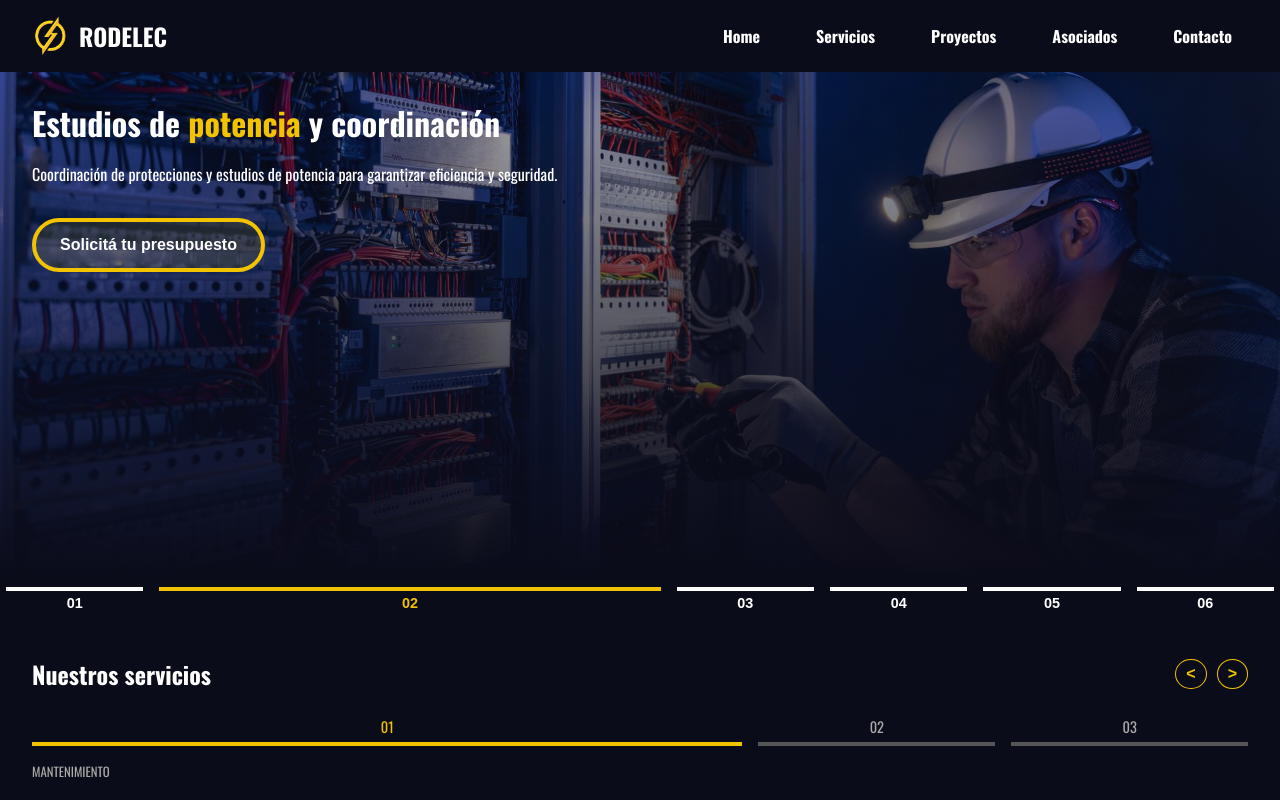
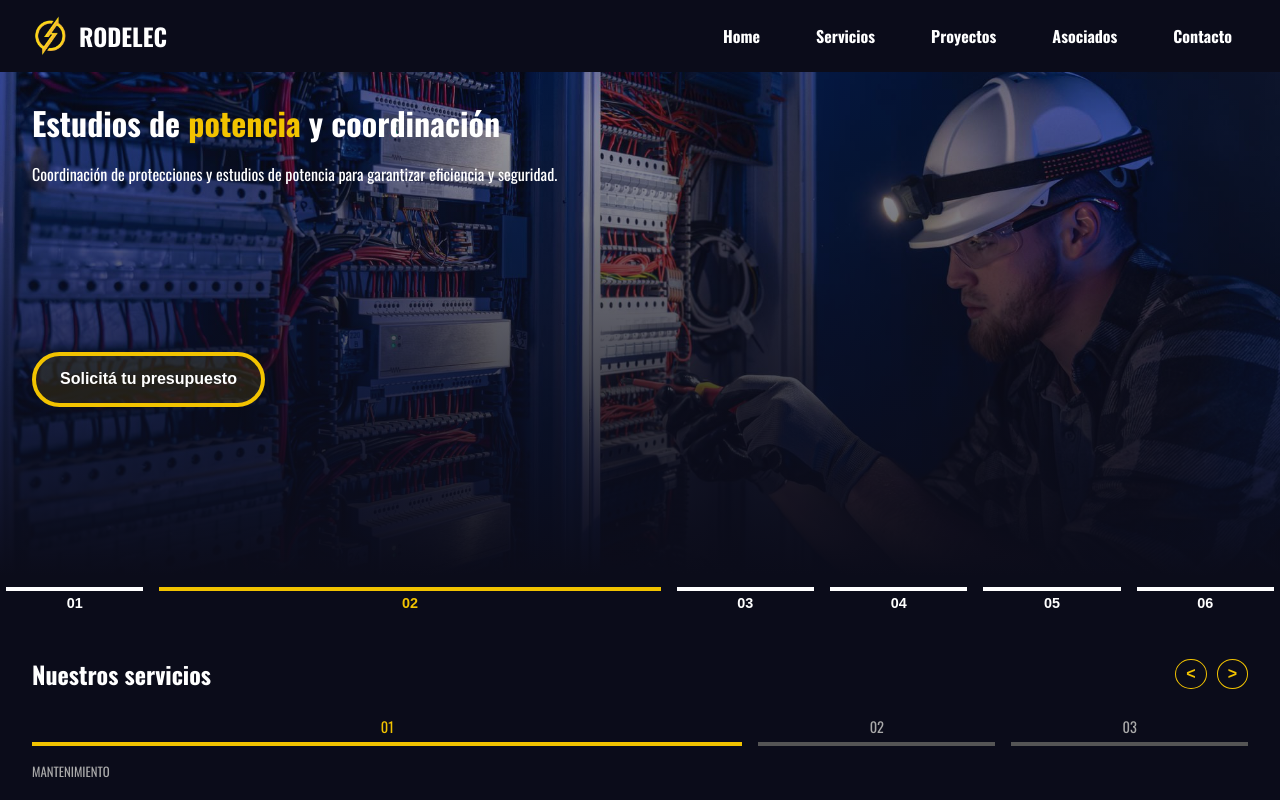
Before and after one commit to theMarroc/rodelec, a React (Vite) app: page / in a window 1280 px wide. Shown: the top 800 px of the page. Built offline with nearby package versions, Linux system fonts and the light colour scheme.

Commit message:
v4 Vercel

```diff
--- a/src/components/Carousel.jsx
+++ b/src/components/Carousel.jsx
@@ -68,7 +68,8 @@ const Text = styled.p`
 
 const Button = styled.button`
   position: absolute;
-
+  top: 50%;
+  left: 2rem;
   background-color: #f2c2001c;
   border: solid 4px #f2c300;
   color: #fff;
@@ -78,7 +79,7 @@ const Button = styled.button`
   font-weight: bold;
   cursor: pointer;
   transition: 0.3s;
-  z-index: 3;
+  z-index: 4;
 
   &:hover {
     background-color: #f2c300;
@@ -216,18 +217,18 @@ const Carousel = () => {
   return (
     <CarouselWrapper bg={slides[current].image}>
       <Overlay2 />
+
       <Content>
         <Title dangerouslySetInnerHTML={{ __html: slides[current].title }} />
         <Text>{slides[current].text}</Text>
-        <a href="https://wa.me/2291512866?text=%20Estoy%20interesado%20en%20un%20presupuesto%20electrico" target="_blank" rel="noopener noreferrer">
+      </Content>
 
-        </a>
+      <a href="https://wa.me/2291512866?text=%20Estoy%20interesado%20en%20un%20presupuesto%20electrico" target="_blank" rel="noopener noreferrer">
         <Button>Solicitá tu presupuesto</Button>
-      </Content>
+      </a>
 
       <PrevButton onClick={prevSlide} aria-label="Anterior"></PrevButton>
       <NextButton onClick={nextSlide} aria-label="Siguiente"></NextButton>
-
 
       <NavContainer>
         {slides.map((_, index) => (
@@ -240,6 +241,7 @@ const Carousel = () => {
           </SlideButton>
         ))}
       </NavContainer>
+
     </CarouselWrapper>
   );
 };
```
